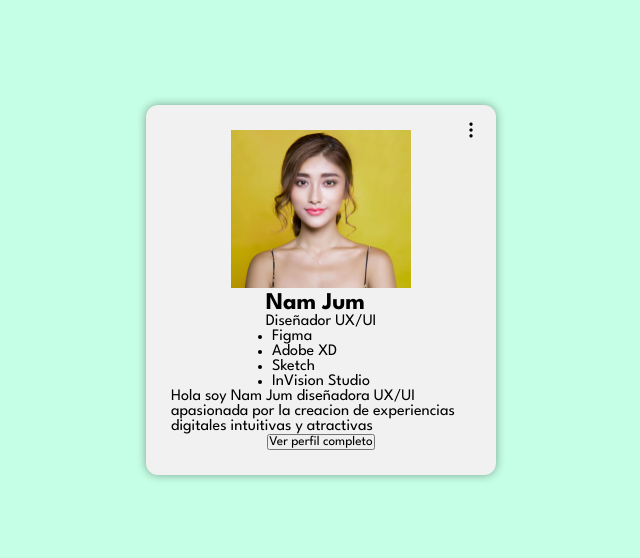
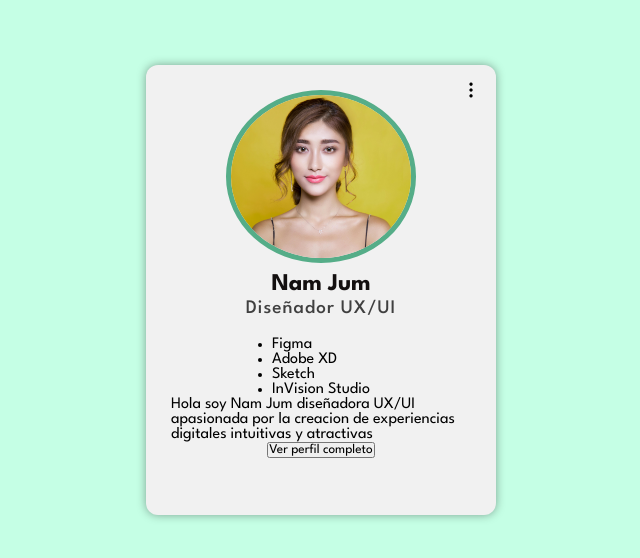
Before and after one commit to carlossaenzz/card-profile, a plain HTML site: page index.html in a window 1280 px wide. Shown: the part 110-668 px from the top of the page, without its empty margins (319-959 px from the left). Drawn offline with Linux system fonts and the light colour scheme; a web font is replaced by a local one.

Commit message:
Agregué bordes y mejoré el diseño de la foto de perfil, además de ajustar la tipografía en los datos del perfil

```diff
--- a/style.css
+++ b/style.css
@@ -39,7 +39,7 @@ body {
     align-items: center;
     flex-direction: column;
     width: 350px;
-    /* height: 500px; */
+    height: 450px;
     padding: 25px;
     background-color: var(--white);
     border-radius: 12px;
@@ -61,7 +61,34 @@ body {
     height: 20px;
 }
 
-img {
+.card__profile-photo {
+    border-radius: 100%;
+    overflow: hidden;
+    border: 5px solid var(--green);
+    margin-bottom: 10px;
+}
+
+.card__profile-photo img {
     width: 180px;
-    /* height: 200px; */
+    height: 100%;
 }
+
+.card__profile-data {
+    display: flex;
+    flex-direction: column;
+    gap: 5px;
+    margin-bottom: 20px;
+    text-align: center;
+}
+
+.card__profile-data h2 {
+    font-size: 1.5rem;
+    color: var(--black);
+}
+
+.card__profile-data p {
+    font-size: 1.2rem;
+    letter-spacing: 1px;
+    color: var(--gray);
+    font-weight: 500;
+}
```
Also changed, not shown: index.html (+1 -1 lines).
